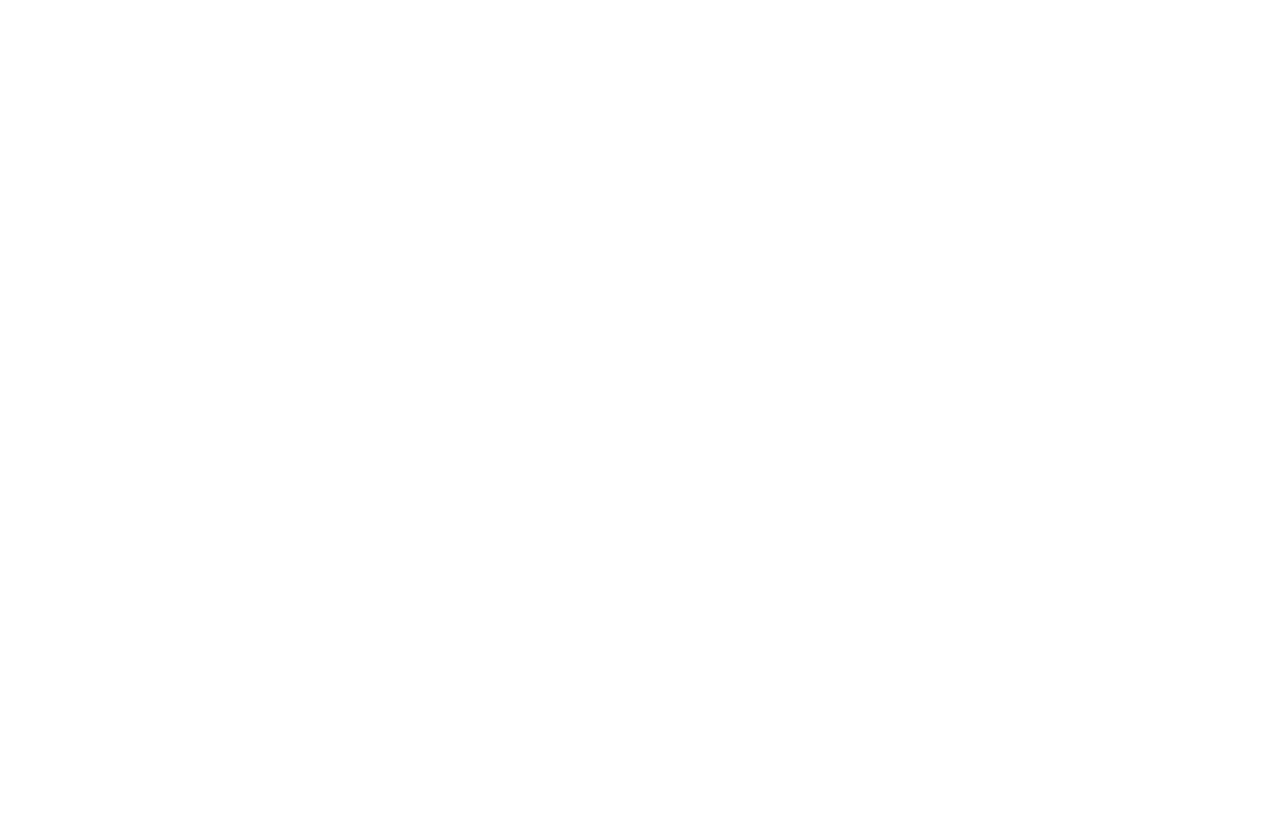
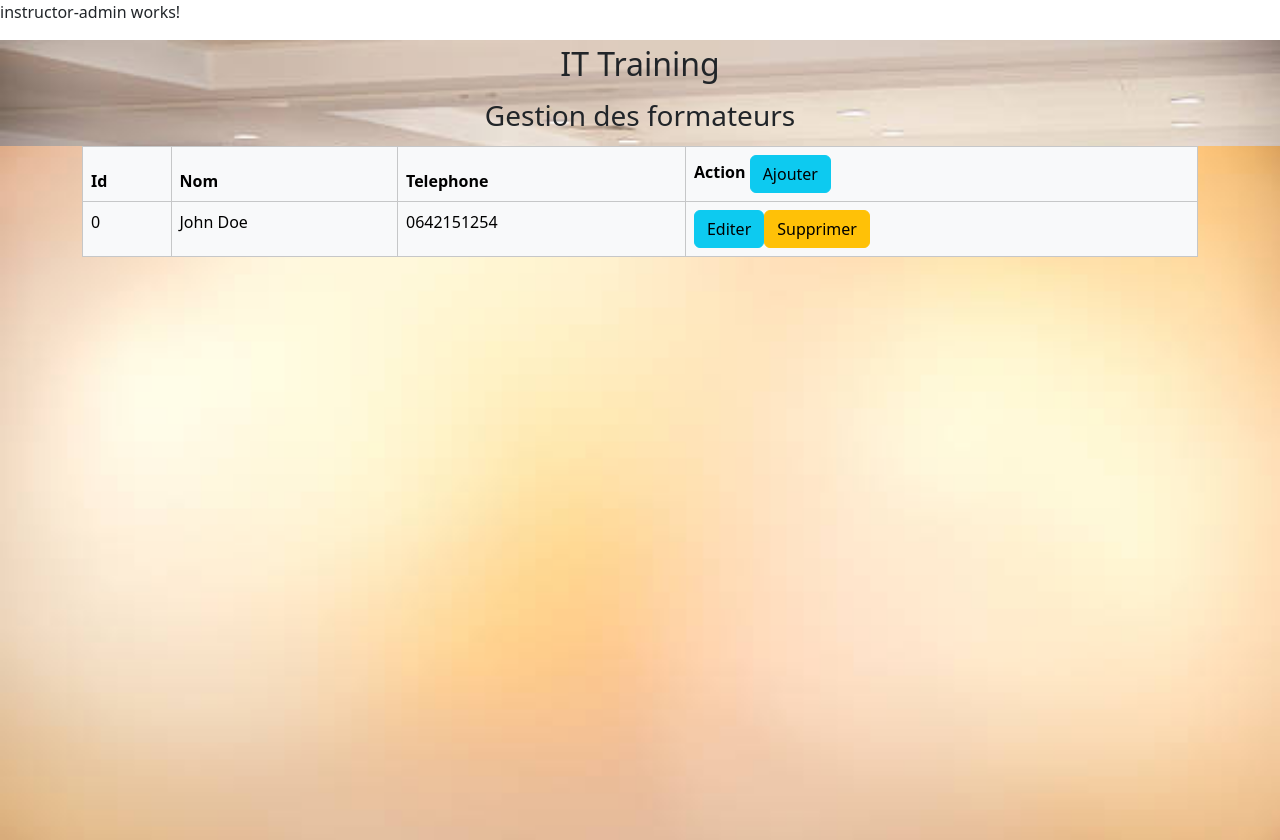
Before and after one commit to JLRoger-76/fil_rouge, an Angular app: page /instructor/admin in a window 1280 px wide. Before the commit this address led to /. Before the commit the page ends 800 px from the top, so only its background shows below. Built offline with nearby package versions, Linux system fonts and the light colour scheme.

Commit message:
create compoments instructor

```diff
--- a/src/app/app-routing.module.ts
+++ b/src/app/app-routing.module.ts
@@ -6,11 +6,13 @@
 import { FormationAdminComponent } from './formation/formation-admin/formation-admin.component';
 import { FormationAdminEditComponent } from './formation/formation-admin-edit/formation-admin-edit.component';
 import { ThemeAdminComponent } from './theme/theme-admin/theme-admin.component';
+import { InstructorAdminComponent } from './instructor/instructor-admin/instructor-admin.component';
 
 const routes: Routes = [
   {   path: 'theme', component: ThemeComponent },
   {   path: 'theme/admin', component: ThemeAdminComponent},
   {   path: 'formation/admin', component: FormationAdminComponent},
+  {   path: 'instructor/admin', component: InstructorAdminComponent},
   {   path: 'formation/admin/edit/:id', component: FormationAdminEditComponent },
   {   path: 'formation/admin/insert', component: FormationAdminEditComponent },
   {   path: 'formation/:id', component: FormationListComponent },
--- a/src/app/app.module.ts
+++ b/src/app/app.module.ts
@@ -5,7 +5,7 @@
 import { ThemeModule } from './theme/theme.module';
 import { FormationModule } from './formation/formation.module';
 import { ThemeAdminComponent } from './theme/theme-admin/theme-admin.component';
-
+import { InstructorModule } from './instructor/instructor.module';
 @NgModule({
   declarations: [
     AppComponent,
@@ -15,6 +15,7 @@
     BrowserModule,
     AppRoutingModule,
     FormationModule,
+    InstructorModule,
     ThemeModule
   ],
   providers: [],
--- /dev/null
+++ b/src/app/instructor/instructor-admin-edit/instructor-admin-edit.component.html
@@ -0,0 +1 @@
+<p>instructor-admin-edit works!</p>
--- a/src/app/instructor/instructor-admin/instructor-admin.component.css
+++ b/src/app/instructor/instructor-admin/instructor-admin.component.css
@@ -0,0 +1,13 @@
+#backimage{
+    background-image: url("/assets/img/istockphoto-1172811422-612x612.jpg");
+    background-repeat: no-repeat;
+    background-attachment: fixed;
+    background-size: cover;
+    min-height: 100vh;
+}
+#jumbotron{
+    background-image: url('/assets/img/istockphoto-597963388-612x612.jpg');
+    background-size: cover;
+    padding: 5px;
+    text-align: center;
+}
--- a/src/app/instructor/instructor-admin/instructor-admin.component.html
+++ b/src/app/instructor/instructor-admin/instructor-admin.component.html
@@ -1 +1,39 @@
 <p>instructor-admin works!</p>
+<div id="backimage">
+  <div id="jumbotron">
+    <h1 class="mb-3 h2">IT Training</h1>
+    <h3>Gestion des formateurs</h3>
+  </div>
+  <div class="container">
+    <table class="table table-bordered table-hover table-light">
+      <thead>
+        <tr>
+          <th>Id</th>
+          <th>Nom</th>
+          <th>Telephone</th>
+          <th>
+            Action
+            <a
+              class="btn btn-info"
+              routerLink="/formation/admin/insert"
+              routerLinkActive="active"
+              ariaCurrentWhenActive="page"
+              >Ajouter</a
+            >
+          </th>
+        </tr>
+      </thead>
+      <tbody *ngFor="let instructor of instructors">
+        <tr>
+          <td>{{ instructor.id }}</td>
+          <td>{{ instructor.firstName }} {{ instructor.lastName }}</td>
+          <td>{{ instructor.phoneNumber }}</td>
+          <td>
+            <a class="btn btn-info" ariaCurrentWhenActive="page">Editer</a>
+            <button class="btn btn-warning">Supprimer</button>
+          </td>
+        </tr>
+      </tbody>
+    </table>
+  </div>
+</div>
--- a/src/app/instructor/instructor-admin/instructor-admin.component.ts
+++ b/src/app/instructor/instructor-admin/instructor-admin.component.ts
@@ -1,10 +1,17 @@
-import { Component } from '@angular/core';
-
+import { Component,OnInit } from '@angular/core';
+import { Instructor } from '../instructor';
+import { InstructorService } from '../instructor.service';
 @Component({
   selector: 'app-instructor-admin',
   templateUrl: './instructor-admin.component.html',
   styleUrls: ['./instructor-admin.component.css']
 })
-export class InstructorAdminComponent {
+export class InstructorAdminComponent implements OnInit {
+  constructor( private service:InstructorService) { }
+  instructors: Instructor[] = [];
+
+  ngOnInit(): void {
+    this.instructors = this.service.getAll();
+  }
 
 }
--- a/src/app/instructor/instructor-edit/instructor-edit.component.html
+++ /dev/null
@@ -1 +0,0 @@
-<p>instructor-edit works!</p>
--- a/src/app/instructor/instructor.module.ts
+++ b/src/app/instructor/instructor.module.ts
@@ -1,8 +1,7 @@
 import { NgModule } from '@angular/core';
 import { CommonModule } from '@angular/common';
 import { InstructorAdminComponent } from './instructor-admin/instructor-admin.component';
-import { InstructorEditComponent } from './instructor-edit/instructor-edit.component';
-
+import { InstructorAdminEditComponent } from './instructor-admin-edit/instructor-admin-edit.component';
 
 
 
@@ -11,7 +10,8 @@
 
 
     InstructorAdminComponent,
-           InstructorEditComponent
+           InstructorAdminEditComponent,
+
   ],
   imports: [
     CommonModule
```
Also changed, not shown: src/app/instructor/instructor-admin-edit/instructor-admin-edit.component.ts (added, +10 -0 lines), src/app/instructor/instructor-edit/instructor-edit.component.ts (deleted, +0 -10 lines), src/app/instructor/instructor-admin-edit/instructor-admin-edit.component.css (added), 2 other files (tests, documents, lock files or other folders).
